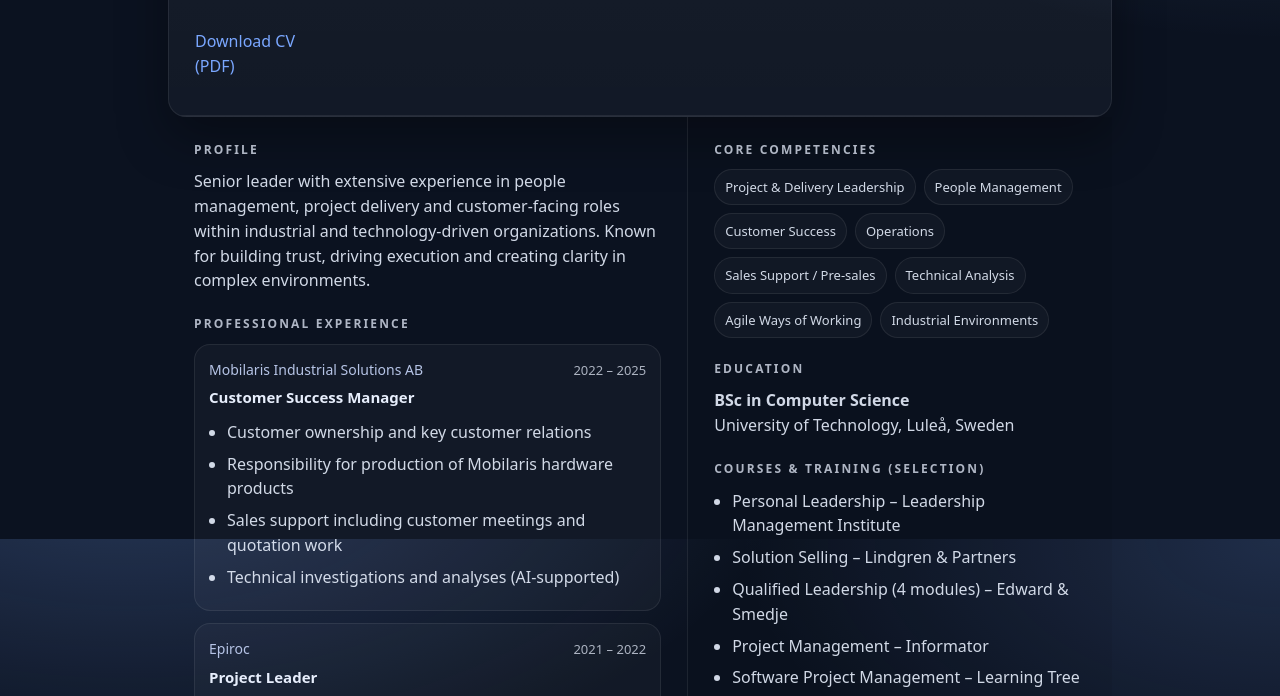
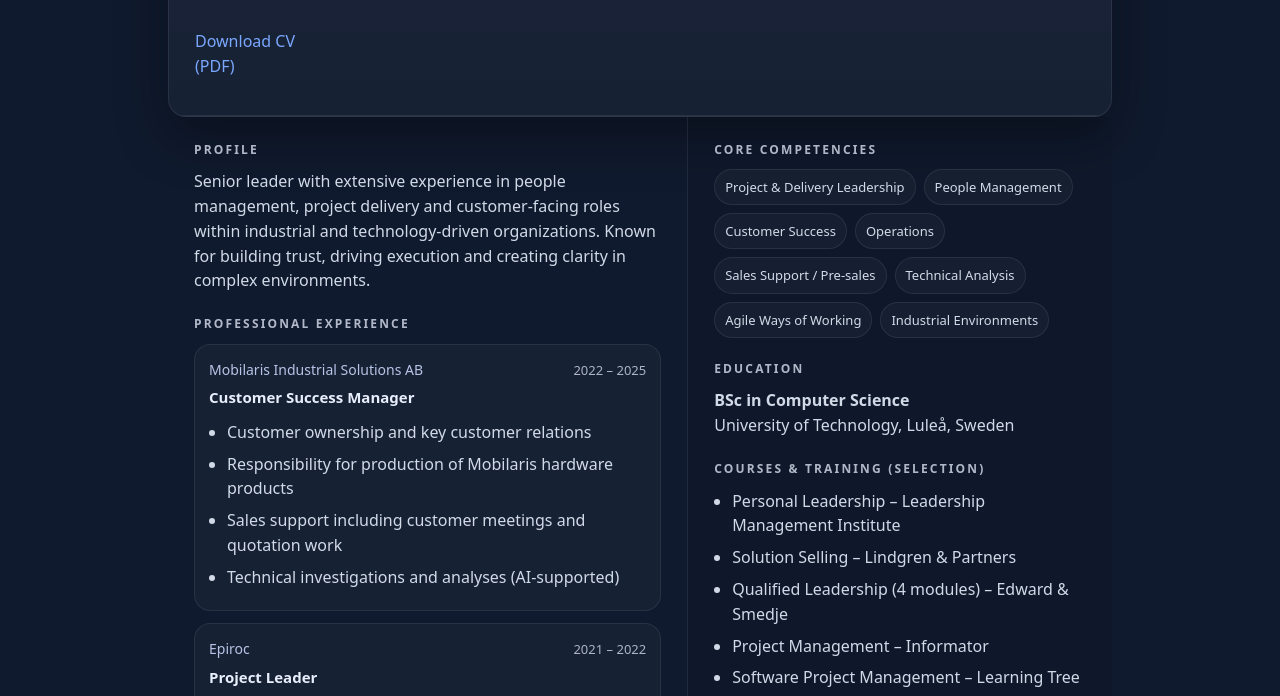
Before and after one commit to Urbs62/urbs62.github.io, a plain HTML site: page cv/index.html in a window 1280 px wide. Shown: the part 261-957 px from the top of the page. Drawn offline with Linux system fonts and the light colour scheme.

Commit message:
Update index.html

```diff
--- a/cv/index.html
+++ b/cv/index.html
@@ -21,10 +21,7 @@
     body{
       margin:0;
       font-family: ui-sans-serif, system-ui, -apple-system, Segoe UI, Roboto, Helvetica, Arial, "Apple Color Emoji","Segoe UI Emoji";
-      background:
-        radial-gradient(1200px 600px at 10% -10%, rgba(122,167,255,.25), transparent 55%),
-        radial-gradient(900px 500px at 100% 0%, rgba(122,167,255,.18), transparent 60%),
-        var(--bg);
+      background: #101a2e;
       color:var(--text);
       line-height:1.55;
     }
```
